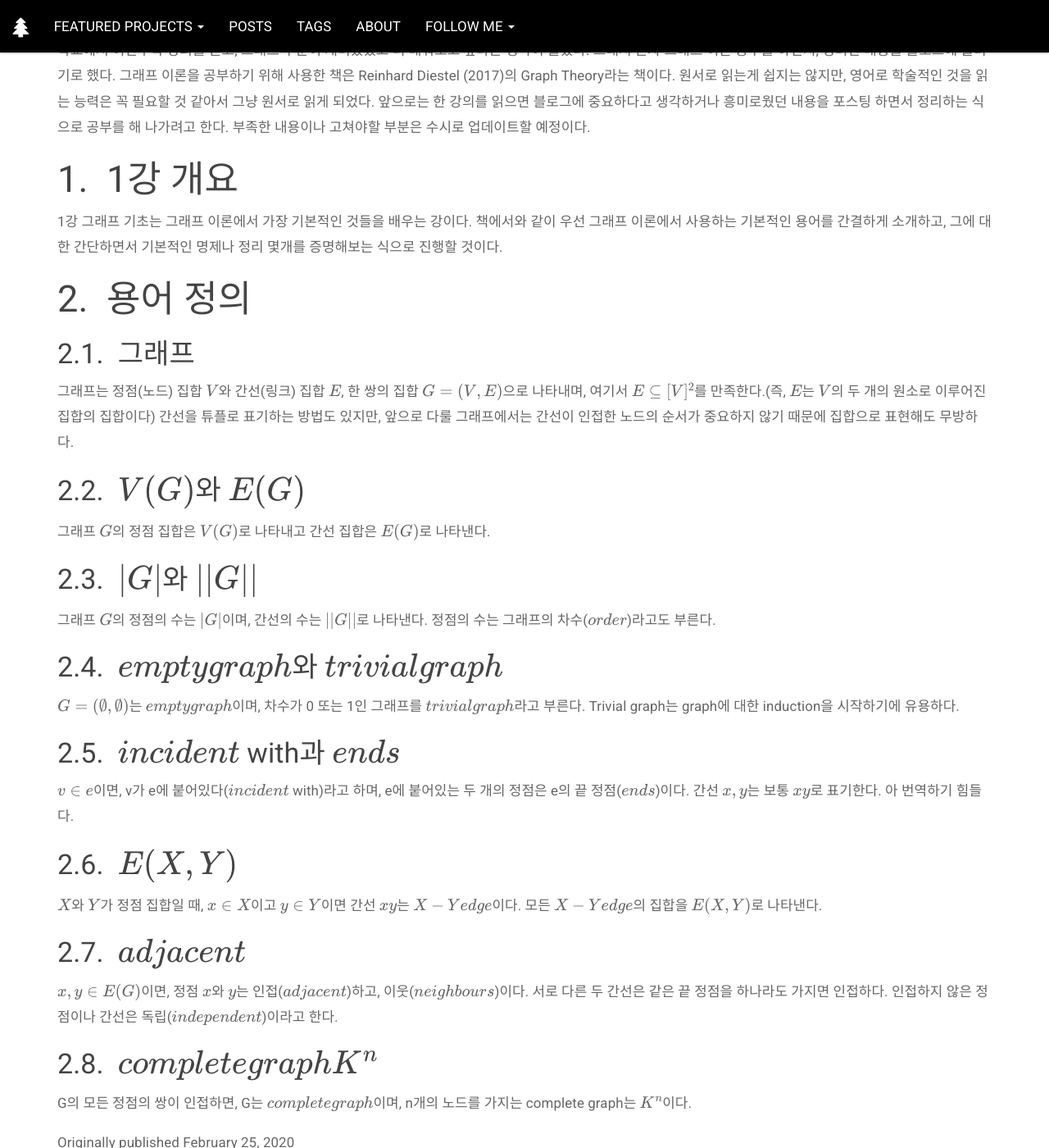
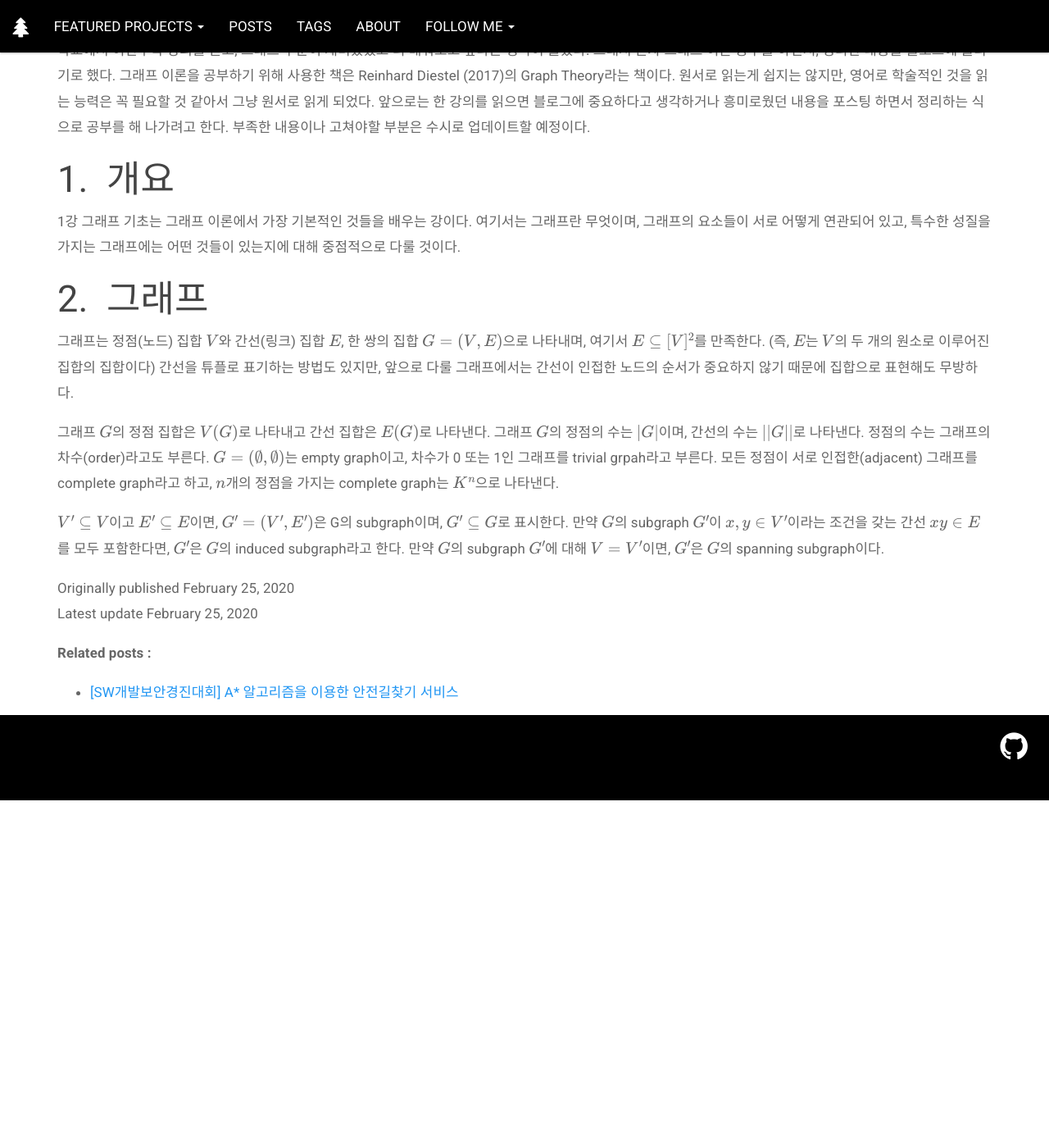
Before and after one commit to PnDong/pndong.github.io, a Jekyll site: the page built from _posts/2020-02-25-graph-theory-chapter-1.html, in a window 1280 px wide and 1400 px high, scrolled down 482 px. Shown: the whole window at 82% size. Built offline with Jekyll 4.4.1, drawn with Linux system fonts in a browser that asks for light colours; nearby versions of some CDN libraries; formulas are drawn with MathJax 3; comment, search, counter and statistics services are not loaded; after the commit the page ends 1458 px from its top, so only the background shows below that.

Commit message:
Update review post

```diff
--- a/_posts/2020-02-25-graph-theory-chapter-1.html
+++ b/_posts/2020-02-25-graph-theory-chapter-1.html
@@ -18,53 +18,28 @@ use_math: true
 	앞으로는 한 강의를 읽으면 블로그에 중요하다고 생각하거나 흥미로웠던 내용을 포스팅 하면서 정리하는 식으로 공부를 해 나가려고 한다. 부족한 내용이나 고쳐야할 부분은 수시로 업데이트할 예정이다.
 </p>
 
-<h2>1강 개요</h2>
+<h2>개요</h2>
 
 <p>
 	1강 그래프 기초는 그래프 이론에서 가장 기본적인 것들을 배우는 강이다.
-	책에서와 같이 우선 그래프 이론에서 사용하는 기본적인 용어를 간결하게 소개하고, 그에 대한 간단하면서 기본적인 명제나 정리 몇개를 증명해보는 식으로 진행할 것이다.
+	여기서는 그래프란 무엇이며, 그래프의 요소들이 서로 어떻게 연관되어 있고, 특수한 성질을 가지는 그래프에는 어떤 것들이 있는지에 대해 중점적으로 다룰 것이다.
 </p>
 
-<h2>용어 정의</h2>
+<h2>그래프</h2>
 
-<h3>그래프</h3>
 <p>
-	그래프는 정점(노드) 집합 $V$와 간선(링크) 집합 $E$, 한 쌍의 집합 $G = (V,E)$으로 나타내며, 여기서 $E \subseteq [V]^2$를 만족한다.(즉, $E$는 $V$의 두 개의 원소로 이루어진 집합의 집합이다)
+	그래프는 정점(노드) 집합 $V$와 간선(링크) 집합 $E$, 한 쌍의 집합 $G = (V,E)$으로 나타내며, 여기서 $E \subseteq [V]^2$를 만족한다. (즉, $E$는 $V$의 두 개의 원소로 이루어진 집합의 집합이다)
 	간선을 튜플로 표기하는 방법도 있지만, 앞으로 다룰 그래프에서는 간선이 인접한 노드의 순서가 중요하지 않기 때문에 집합으로 표현해도 무방하다.
 </p>
 
-<h3>$V(G)$와 $E(G)$</h3>
 <p>
-	그래프 $G$의 정점 집합은 $V(G)$로 나타내고 간선 집합은 $E(G)$로 나타낸다.
+	그래프 $G$의 정점 집합은 $V(G)$로 나타내고 간선 집합은 $E(G)$로 나타낸다. 그래프 $G$의 정점의 수는 $|G|$이며, 간선의 수는 $||G||$로 나타낸다. 정점의 수는 그래프의 차수(order)라고도 부른다.
+	$G = (\emptyset, \emptyset)$는 empty graph이고, 차수가 0 또는 1인 그래프를 trivial grpah라고 부른다.
+	모든 정점이 서로 인접한(adjacent) 그래프를 complete graph라고 하고, $n$개의 정점을 가지는 complete graph는 $K^n$으로 나타낸다.
 </p>
 
-<h3>$|G|$와 $||G||$</h3>
 <p>
-	그래프 $G$의 정점의 수는 $|G|$이며, 간선의 수는 $||G||$로 나타낸다. 정점의 수는 그래프의 차수($order$)라고도 부른다.
+	$V' \subseteq V$이고 $E' \subseteq E$이면, $G' = (V', E')$은 G의 subgraph이며, $G' \subseteq G$로 표시한다.
+	만약 $G$의 subgraph $G'$이 $x,y \in V'$이라는 조건을 갖는 간선 $xy \in E$를 모두 포함한다면, $G'$은 $G$의 induced subgraph라고 한다.
+	만약 $G$의 subgraph $G'$에 대해 $V=V'$이면, $G'$은 $G$의 spanning subgraph이다.
 </p>
-
-<h3>$empty graph$와 $trivial graph$</h3>
-<p>
-	$G = (\emptyset, \emptyset)$는 $empty graph$이며, 차수가 0 또는 1인 그래프를 $trivial graph$라고 부른다. Trivial graph는 graph에 대한 induction을 시작하기에 유용하다.
-</p>
-
-<h3>$incident$ with과 $ends$</h3>
-<p>
-	$v \in e$이면, v가 e에 붙어있다($incident$ with)라고 하며, e에 붙어있는 두 개의 정점은 e의 끝 정점($ends$)이다. 간선 ${x,y}$는 보통 $xy$로 표기한다. 아 번역하기 힘들다.
-</p>
-
-<h3>$E(X,Y)$</h3>
-<p>
-	$X$와 $Y$가 정점 집합일 때, $x \in X$이고 $y \in Y$이면 간선 $xy$는 $X-Y edge$이다. 모든 $X-Y edge$의 집합을 $E(X,Y)$로 나타낸다.
-</p>
-
-<h3>$adjacent$</h3>
-<p>
-	${x,y} \in E(G)$이면, 정점 $x$와 $y$는 인접($adjacent$)하고, 이웃($neighbours$)이다. 서로 다른 두 간선은 같은 끝 정점을 하나라도 가지면 인접하다.
-	인접하지 않은 정점이나 간선은 독립($independent$)이라고 한다.
-</p>
-
-<h3>$complete graph K^n$</h3>
-<p>
-	G의 모든 정점의 쌍이 인접하면, G는 $complete graph$이며, n개의 노드를 가지는 complete graph는 $K^n$이다.
-</p>
```
